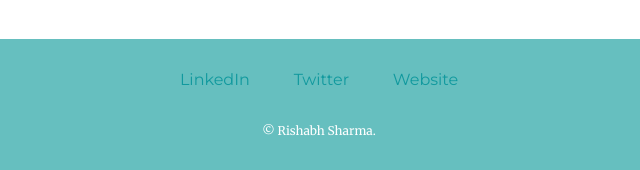
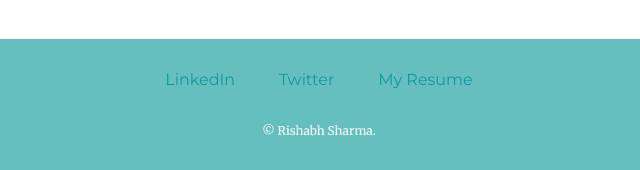
Before and after one commit to rishabh379/site, a plain HTML site: page index.html in a window 1280 px wide. Shown: the part 2062-2232 px from the top of the page, 321-961 px from the left. Drawn offline with Linux system fonts and the light colour scheme.

Commit message:
Updating website
Adding my resume

```diff
--- a/index.html
+++ b/index.html
@@ -54,7 +54,7 @@
       <div class="bottom-container">
         <a class="footer-link" href="https://www.linkedin.com/in/rishabh-sharma19/">LinkedIn</a>
         <a class="footer-link" href="https://twitter.com/Rishabh012005">Twitter</a>
-        <a class="footer-link" href="https://rishabh379.github.io/cv/">Website</a>
+        <a class="footer-link" href="https://drive.google.com/drive/folders/1NjLt3ooD9PF38UM8j61YUW4u5k3bIkt0?usp=sharing">My Resume</a>
         <p class="copyright">© Rishabh Sharma.</p>
       </div>
 </body>
```
